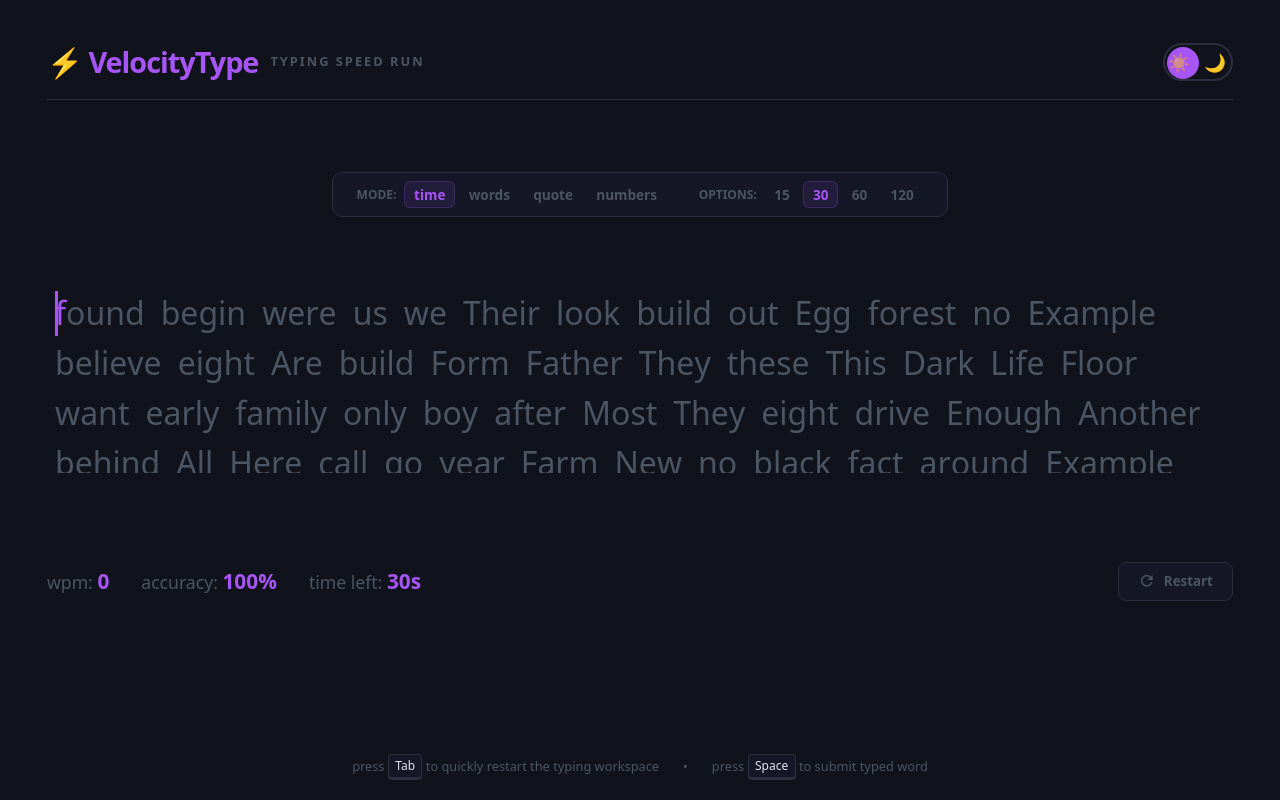
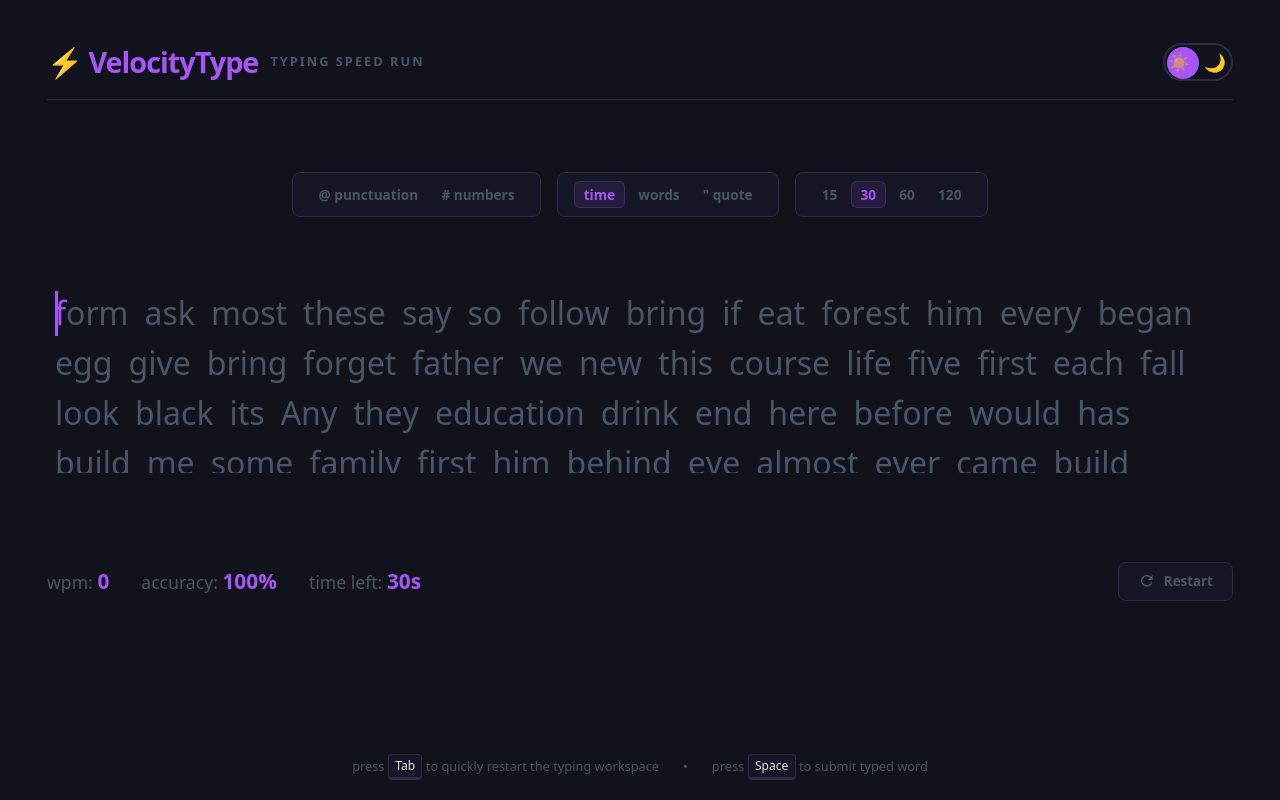
Before and after one commit to Nayanvavadiya/MonkeyType_Clone, a React (Vite) app: page / in a window 1280 px wide. Built offline with nearby package versions, Linux system fonts and the light colour scheme; a web font is replaced by a local one.

Commit message:
config bar problem solve and almost done

```diff
--- a/src/App.css
+++ b/src/App.css
@@ -156,11 +156,7 @@
   display: flex;
   justify-content: center;
   align-items: center;
-  gap: 2rem;
-  background: var(--card-bg);
-  border: 1px solid var(--border-color);
-  padding: 0.5rem 1.5rem;
-  border-radius: 10px;
+  gap: 1rem;
   width: fit-content;
   margin: 0 auto;
 }
@@ -169,6 +165,13 @@
   display: flex;
   align-items: center;
   gap: 0.5rem;
+}
+
+.config-pill {
+  background: var(--card-bg);
+  border: 1px solid var(--border-color);
+  padding: 0.5rem 1rem;
+  border-radius: 8px;
 }
 
 .config-label {
@@ -190,6 +193,8 @@
   font-weight: 600;
   padding: 0.25rem 0.6rem;
   border-radius: 6px;
+  cursor: pointer;
+  transition: all 0.2s ease;
 }
 
 .config-btn:hover {
--- a/src/App.jsx
+++ b/src/App.jsx
@@ -3,26 +3,32 @@
 
 // 200 Most Common English Words to Shuffle
 const WORDS_BANK = [
-  "The", "be", "to", "of", "and", "A", "in", "that", "have", "I", "It", "for", "not", "on", "with", "He", "as", "you", "do", "at",
-  "This", "but", "his", "by", "from", "They", "we", "say", "her", "She", "or", "an", "will", "My", "one", "All", "would", "There",
-  "Their", "What", "so", "up", "out", "if", "about", "who", "get", "Which", "go", "me", "when", "make", "can", "like", "time", "no",
-  "just", "him", "know", "Take", "people", "into", "year", "Your", "good", "some", "could", "Them", "see", "other", "than", "then",
-  "good morning", "new world", "think fast", "work hard", "take care", "beautiful day", "follow through", "look ahead",
-  "now", "look", "only", "Come", "its", "over", "Think", "also", "back", "after", "use", "Two", "how", "our", "work", "First", "well",
-  "way", "even", "New", "want", "because", "Any", "these", "give", "day", "Most", "us", "Are", "was", "were", "been", "has", "had",
-  "Why", "where", "Here", "again", "Almost", "always", "Another", "answer", "around", "ask", "Beautiful", "before", "began", "begin",
-  "behind", "believe", "between", "black", "blue", "Both", "boy", "bring", "Brother", "brought", "build", "busy", "buy", "call",
-  "Came", "car", "Carry", "center", "Change", "child", "children", "city", "Clean", "clear", "close", "cold", "color", "Country",
-  "course", "cut", "Dark", "decide", "different", "Does", "done", "door", "down", "Draw", "drink", "drive", "Each", "early", "earth",
-  "east", "Easy", "eat", "education", "Egg", "eight", "end", "Enough", "ever", "every", "Example", "eye", "face", "fact", "fall",
-  "family", "far", "Farm", "fast", "Father", "fear", "feel", "feet", "Few", "field", "Fight", "fill", "find", "Fine", "fire",
-  "Fish", "five", "Floor", "fly", "food", "Foot", "forest", "forget", "Form", "found", "four", "Free", "friend", "Life", "world"
+  "the", "be", "to", "of", "and", "a", "in", "that", "have", "i", "it", "for", "not", "on", "with", "he", "as", "you", "do", "at",
+  "this", "but", "his", "by", "from", "they", "we", "say", "her", "she", "or", "an", "will", "my", "one", "all", "would", "there",
+  "their", "what", "so", "up", "out", "if", "about", "who", "get", "which", "go", "me", "when", "make", "can", "like", "time", "no",
+  "just", "him", "know", "take", "people", "into", "year", "your", "good", "some", "could", "them", "see", "other", "than", "then",
+  "good", "morning", "new", "world", "think", "fast", "work","hard", "take:","care", "beautiful","day", "follow","through", "look","ahead",
+  "now", "look", "only", "come", "its", "over", "think", "also", "back", "after", "use", "two", "how", "our", "work", "first", "well",
+  "way", "even", "new", "want", "because", "Any", "these", "give", "day", "most", "us", "are", "was", "were", "been", "has", "had",
+  "why", "where", "here", "again", "almost", "always", "another", "answer", "around", "ask", "beautiful", "before", "began", "begin",
+  "behind", "believe", "between", "black", "blue", "both", "boy", "bring", "brother", "brought", "build", "busy", "buy", "call",
+  "came", "car", "carry", "center", "change", "child", "children", "city", "clean", "clear", "close", "cold", "color", "country",
+  "course", "cut", "dark", "decide", "different", "does", "done", "door", "down", "draw", "drink", "drive", "each", "early", "earth",
+  "east", "easy", "eat", "education", "egg", "eight", "end", "enough", "ever", "every", "example", "eye", "face", "fact", "fall",
+  "family", "far", "farm", "fast", "father", "fear", "feel", "feet", "few", "field", "fight", "fill", "find", "fine", "fire",
+  "fish", "five", "floor", "fly", "food", "foot", "forest", "forget", "form", "found", "four", "free", "friend", "life", "world"
 ];
 
 
 
-const PUNCTUATION_SYMBOLS = ['!', '-', '.', ','];
+const PUNCTUATION_SYMBOLS = ['!', '-', '.', ',', '?', ';', '"'];
 const DIGITS = ['0', '1', '2', '3', '4', '5', '6', '7', '8', '9'];
+
+// Capitalized versions of words used for punctuation mode
+const CAPITALIZED_WORDS = WORDS_BANK.map(w => {
+  if (!w || typeof w !== 'string') return w;
+  return w.charAt(0).toUpperCase() + w.slice(1);
+});
 
 const getShuffledWords = (count = 150) => {
   const result = [];
@@ -67,32 +73,62 @@
   return number.replace(/^0+/, '') || '0';
 };
 
-const getNumberWords = (count = 150) => {
-  const words = getShuffledWords(count);
-  const result = [];
+// Insert numbers into an existing words array at random positions
+const insertNumbersInto = (words) => {
+  const count = words.length;
+  const result = [...words];
   const minNumbers = Math.max(1, Math.floor(count / 15));
   const maxNumbers = Math.max(minNumbers, Math.floor(count / 10));
   const numberCount = Math.floor(Math.random() * (maxNumbers - minNumbers + 1)) + minNumbers;
   const insertPositions = new Set();
 
   while (insertPositions.size < numberCount) {
-    insertPositions.add(Math.floor(Math.random() * (words.length + 1)));
+    insertPositions.add(Math.floor(Math.random() * (result.length + 1)));
   }
 
-  for (let i = 0; i < words.length; i++) {
-    result.push(words[i]);
-    if (insertPositions.has(i + 1)) {
-      result.push(getRandomNumberString());
-    }
-  }
+  // Convert set to array and insert numbers in descending order to keep indices valid
+  Array.from(insertPositions).sort((a, b) => b - a).forEach(pos => {
+    result.splice(pos, 0, getRandomNumberString());
+  });
 
   return result;
 };
 
-const generateModeWords = (mode, count = 150) => {
-  if (mode === 'quote') return getQuoteWords(count);
-  if (mode === 'numbers') return getNumberWords(count);
-  return getShuffledWords(count);
+// Apply punctuation modifiers: randomly capitalize ~20% of words and append punctuation to some words
+const applyPunctuationModifier = (words) => {
+  const count = words.length;
+  const result = [...words];
+
+  const numToCap = Math.max(1, Math.round(count * 0.2)); // ~20%
+  const capPositions = new Set();
+  while (capPositions.size < numToCap) {
+    capPositions.add(Math.floor(Math.random() * count));
+  }
+
+  capPositions.forEach(pos => {
+    const cap = CAPITALIZED_WORDS[Math.floor(Math.random() * CAPITALIZED_WORDS.length)];
+    if (cap) result[pos] = cap;
+  });
+
+  return result;
+};
+
+// Generate words according to mode and optional modifiers
+const generateModeWords = (mode, count = 150, options = {}) => {
+  const { punctuationEnabled = false, numbersEnabled = false } = options;
+
+  let baseWords;
+  if (mode === 'quote') {
+    baseWords = getQuoteWords(count);
+  } else {
+    baseWords = getShuffledWords(count);
+  }
+
+  let processed = baseWords;
+  if (punctuationEnabled) processed = applyPunctuationModifier(processed);
+  if (numbersEnabled) processed = insertNumbersInto(processed);
+
+  return processed;
 };
 
 // Pure utilities to compute dates and timestamps outside render scope
@@ -170,6 +206,9 @@
   const [mode, setMode] = useState(() => localStorage.getItem('vt-mode') || 'time');
   const [timeLimit, setTimeLimit] = useState(() => Number(localStorage.getItem('vt-timeLimit')) || 30);
   const [wordLimit, setWordLimit] = useState(() => Number(localStorage.getItem('vt-wordLimit')) || 25);
+  const [quoteLimit, setQuoteLimit] = useState(() => Number(localStorage.getItem('vt-quoteLimit')) || 25);
+  const [punctuationEnabled, setPunctuationEnabled] = useState(() => localStorage.getItem('vt-punctuation') === 'true');
+  const [numbersEnabled, setNumbersEnabled] = useState(() => localStorage.getItem('vt-numbers') === 'true');
 
   // --- Current Test Result ---
   const [testResult, setTestResult] = useState(null);
@@ -179,17 +218,16 @@
   const [words, setWords] = useState(() => {
     const initialMode = localStorage.getItem('vt-mode') || 'time';
     const initialWordLimit = Number(localStorage.getItem('vt-wordLimit')) || 25;
-    const numWords = initialMode === 'time' ? 150 : initialWordLimit;
-    return generateModeWords(initialMode, numWords);
+    const initialQuoteLimit = Number(localStorage.getItem('vt-quoteLimit')) || 25;
+    const initialTime = Number(localStorage.getItem('vt-timeLimit')) || 30;
+    const computeWordsForTime = (t) => Math.max(150, Math.ceil(t * 5)); // ~5 words/sec buffer
+    const numWords = initialMode === 'time' ? computeWordsForTime(initialTime) : (initialMode === 'quote' ? initialQuoteLimit : initialWordLimit);
+    return generateModeWords(initialMode, numWords, { punctuationEnabled: localStorage.getItem('vt-punctuation') === 'true', numbersEnabled: localStorage.getItem('vt-numbers') === 'true' });
   });
   const [currentWordIndex, setCurrentWordIndex] = useState(0);
   const [currentInput, setCurrentInput] = useState('');
   const [typedHistory, setTypedHistory] = useState([]);
-  const [timeLeft, setTimeLeft] = useState(() => {
-    const initialMode = localStorage.getItem('vt-mode') || 'time';
-    const initialTimeLimit = Number(localStorage.getItem('vt-timeLimit')) || 30;
-    return initialMode === 'time' ? initialTimeLimit : 0;
-  });
+  const [timeLeft, setTimeLeft] = useState(() => Number(localStorage.getItem('vt-timeLimit')) || 30);
   const [timeElapsed, setTimeElapsed] = useState(0);
 
   // --- Real-Time Analytics ---
@@ -287,12 +325,13 @@
   }, [handleFinishTest, handleRecordTick]);
 
   // Restart typing workspace with optional param override (prevents stale state dependency)
-  const restartTest = useCallback((targetMode = mode, targetTime = timeLimit, targetWords = wordLimit) => {
+  const restartTest = useCallback((targetMode = mode, targetTime = timeLimit, targetWords = wordLimit, targetQuote = quoteLimit, opts = {}) => {
     setStatus('idle');
     if (timerIntervalRef.current) clearInterval(timerIntervalRef.current);
 
-    const numWords = targetMode === 'time' ? 150 : targetWords;
-    const nextWords = generateModeWords(targetMode, numWords);
+    const computeWordsForTime = (t) => Math.max(150, Math.ceil(t * 5)); // same buffer as init
+    const numWords = targetMode === 'time' ? computeWordsForTime(targetTime) : (targetMode === 'quote' ? targetQuote : targetWords);
+    const nextWords = generateModeWords(targetMode, numWords, { punctuationEnabled: opts.punctuationEnabled ?? punctuationEnabled, numbersEnabled: opts.numbersEnabled ?? numbersEnabled });
 
     setWords(nextWords);
     setCurrentWordIndex(0);
@@ -322,7 +361,10 @@
     localStorage.setItem('vt-mode', mode);
     localStorage.setItem('vt-timeLimit', timeLimit.toString());
     localStorage.setItem('vt-wordLimit', wordLimit.toString());
-  }, [mode, timeLimit, wordLimit]);
+    localStorage.setItem('vt-quoteLimit', quoteLimit.toString());
+    localStorage.setItem('vt-punctuation', punctuationEnabled ? 'true' : 'false');
+    localStorage.setItem('vt-numbers', numbersEnabled ? 'true' : 'false');
+  }, [mode, timeLimit, wordLimit, quoteLimit, punctuationEnabled, numbersEnabled]);
 
   // --- Window Resize Caret Update Effect ---
   useEffect(() => {
@@ -384,17 +426,22 @@
   // --- Settings Select Handlers ---
   const handleModeChange = (newMode) => {
     setMode(newMode);
-    restartTest(newMode, timeLimit, wordLimit);
+    restartTest(newMode, timeLimit, wordLimit, quoteLimit);
   };
 
   const handleTimeLimitChange = (newTime) => {
     setTimeLimit(newTime);
-    restartTest(mode, newTime, wordLimit);
+    restartTest(mode, newTime, wordLimit, quoteLimit);
   };
 
   const handleWordLimitChange = (newWordLimit) => {
     setWordLimit(newWordLimit);
-    restartTest(mode, timeLimit, newWordLimit);
+    restartTest(mode, timeLimit, newWordLimit, quoteLimit);
+  };
+
+  const handleQuoteLimitChange = (newQuoteLimit) => {
+    setQuoteLimit(newQuoteLimit);
+    restartTest(mode, timeLimit, wordLimit, newQuoteLimit);
   };
 
   // --- Inputs & Keyboard Handlers ---
@@ -419,7 +466,8 @@
       setCurrentInput('');
 
       if (mode === 'time' && currentWordIndex + 10 >= words.length) {
-        setWords(prev => [...prev, ...getShuffledWords(50)]);
+        const more = generateModeWords(mode, 50, { punctuationEnabled, numbersEnabled });
+        setWords(prev => [...prev, ...more]);
       }
 
       if (mode !== 'time' && nextHistory.length >= words.length) {
@@ -538,8 +586,34 @@
         <>
           {/* Config Controls Bar */}
           <div className="config-bar">
-              <div className="config-group">
-                <span className="config-label">mode:</span>
+            {/* Group 1: Modifiers */}
+            <div className="config-group config-pill">
+              <div className="config-btn-group">
+                <button
+                  className={`config-btn ${punctuationEnabled ? 'active' : ''}`}
+                  onClick={() => {
+                    const next = !punctuationEnabled;
+                    setPunctuationEnabled(next);
+                    restartTest(mode, timeLimit, wordLimit, quoteLimit, { punctuationEnabled: next, numbersEnabled });
+                  }}
+                >
+                  @ punctuation
+                </button>
+                <button
+                  className={`config-btn ${numbersEnabled ? 'active' : ''}`}
+                  onClick={() => {
+                    const next = !numbersEnabled;
+                    setNumbersEnabled(next);
+                    restartTest(mode, timeLimit, wordLimit, quoteLimit, { punctuationEnabled, numbersEnabled: next });
+                  }}
+                >
+                  # numbers
+                </button>
+              </div>
+            </div>
+
+            {/* Group 2: Test Mode */}
+            <div className="config-group config-pill">
               <div className="config-btn-group">
                 <button
                   className={`config-btn ${mode === 'time' ? 'active' : ''}`}
@@ -557,22 +631,16 @@
                   className={`config-btn ${mode === 'quote' ? 'active' : ''}`}
                   onClick={() => handleModeChange('quote')}
                 >
-                    quote
-                  </button>
-                  <button
-                    className={`config-btn ${mode === 'numbers' ? 'active' : ''}`}
-                    onClick={() => handleModeChange('numbers')}
-                  >
-                    numbers
+                  " quote
                 </button>
               </div>
             </div>
 
-              <div className="config-group">
-                <span className="config-label">options:</span>
+            {/* Group 3: Mode Options */}
+            <div className="config-group config-pill">
+              <div className="config-btn-group">
                 {mode === 'time' ? (
-                  <div className="config-btn-group">
-                    {[15, 30, 60, 120].map((t) => (
+                  [15, 30, 60, 120].map((t) => (
                     <button
                       key={t}
                       className={`config-btn ${timeLimit === t ? 'active' : ''}`}
@@ -580,11 +648,9 @@
                     >
                       {t}
                     </button>
-                    ))}
-                  </div>
-                ) : (
-                  <div className="config-btn-group">
-                    {[10, 25, 50, 100].map((w) => (
+                  ))
+                ) : mode === 'words' ? (
+                  [10, 25, 50, 100].map((w) => (
                     <button
                       key={w}
                       className={`config-btn ${wordLimit === w ? 'active' : ''}`}
@@ -592,9 +658,19 @@
                     >
                       {w}
                     </button>
-                    ))}
+                  ))
+                ) : (
+                  [10, 25, 50, 100].map((q) => (
+                    <button
+                      key={q}
+                      className={`config-btn ${quoteLimit === q ? 'active' : ''}`}
+                      onClick={() => handleQuoteLimitChange(q)}
+                    >
+                      {q}
+                    </button>
+                  ))
+                )}
               </div>
-                )}
             </div>
           </div>
 
```
Lines whose indentation alone changed are shown as unchanged.
